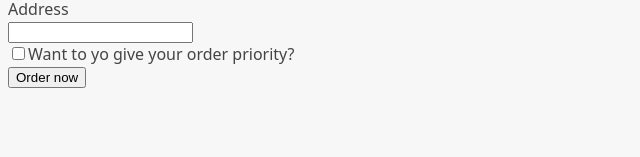
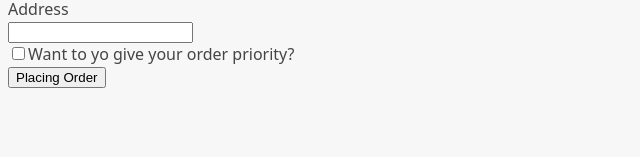
Before and after one commit to Rahulkaradwal/fast-pizza, a React (Vite) app: page /order/new in a window 1280 px wide. Shown: the part 228-385 px from the top of the page, without its empty margins (0-640 px from the left). Built offline with nearby package versions, Linux system fonts and the light colour scheme.

Commit message:
feat: error handling

```diff
--- a/src/features/orders/CreateOrder.jsx
+++ b/src/features/orders/CreateOrder.jsx
@@ -1,5 +1,5 @@
-import { useState } from "react";
-import { Form } from "react-router-dom";
+import { Form, redirect, useActionData, useNavigation } from "react-router-dom";
+import { createOrder } from "../../utils/apiRestaurant";
 
 // https://uibakery.io/regex-library/phone-number
 const isValidPhone = (str) =>
@@ -32,6 +32,12 @@ const fakeCart = [
 ];
 
 function CreateOrder() {
+  const navigation = useNavigation();
+
+  const isSubmitting = (navigation.state = "submitting");
+
+  const formErrors = useActionData();
+
   // const [withPriority, setWithPriority] = useState(false);
   const cart = fakeCart;
 
@@ -52,6 +58,7 @@ function CreateOrder() {
           <div>
             <input type="tel" name="phone" required />
           </div>
+          {formErrors?.phone && <p>{formErrors.phone}</p>}
         </div>
 
         <div>
@@ -73,7 +80,10 @@ function CreateOrder() {
         </div>
 
         <div>
-          <button>Order now</button>
+          <input type="hidden" name="cart" value={JSON.stringify(cart)} />
+          <button disabled={!isSubmitting}>
+            {isSubmitting ? "Placing Order" : "Order Now"}
+          </button>
         </div>
       </Form>
     </div>
@@ -83,8 +93,24 @@ function CreateOrder() {
 export async function action({ request }) {
   const formData = await request.formData();
   const data = Object.fromEntries(formData);
-  console.log(data);
-  return null;
+
+  const order = {
+    ...data,
+    cart: JSON.parse(data.cart),
+    priority: data.priority === "on",
+  };
+
+  const errors = {};
+
+  if (!isValidPhone(order.phone))
+    errors.phone =
+      "Please provide your correct phone number, we might need to contact you for further information";
+
+  if (Object.keys(errors).length > 0) return errors;
+
+  const newOrder = await createOrder(order);
+
+  return redirect(`/order/${newOrder.id}`);
 }
 
 export default CreateOrder;
```
